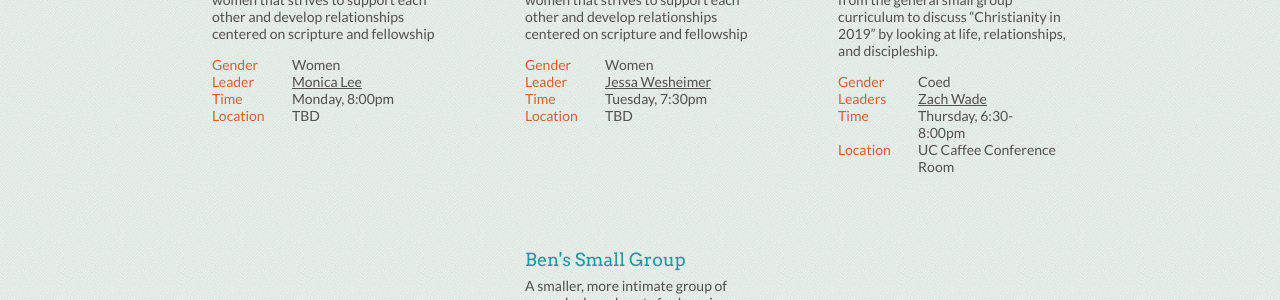
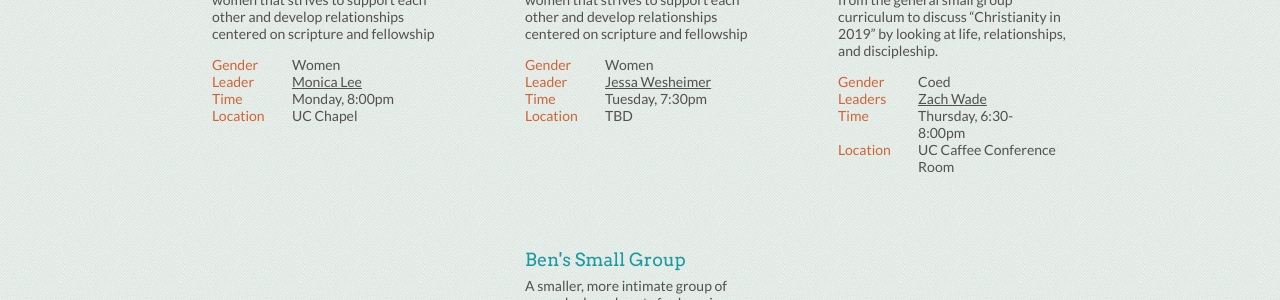
Before and after one commit to ivcf-cmu/ivcf-cmu.github.io, a Jekyll site: the page built from smallgroups.md, in a window 1280 px wide and 1055 px high. Shown: the part 379-679 px from the top of the window. Built offline with Jekyll 4.4.1, drawn with Linux system fonts in a browser that asks for light colours.

Commit message:
set Mon's small group location

```diff
--- a/smallgroups.md
+++ b/smallgroups.md
@@ -19,7 +19,7 @@ Most of InterVarsity’s ministry happens in our small groups where we work toge
 			<dt>Time</dt>
 			<dd>Monday, 8:00pm</dd>
 			<dt>Location</dt>
-			<dd>TBD</dd>
+			<dd>UC Chapel</dd>
 			</dl>
 		</div>
 	</div>
```
